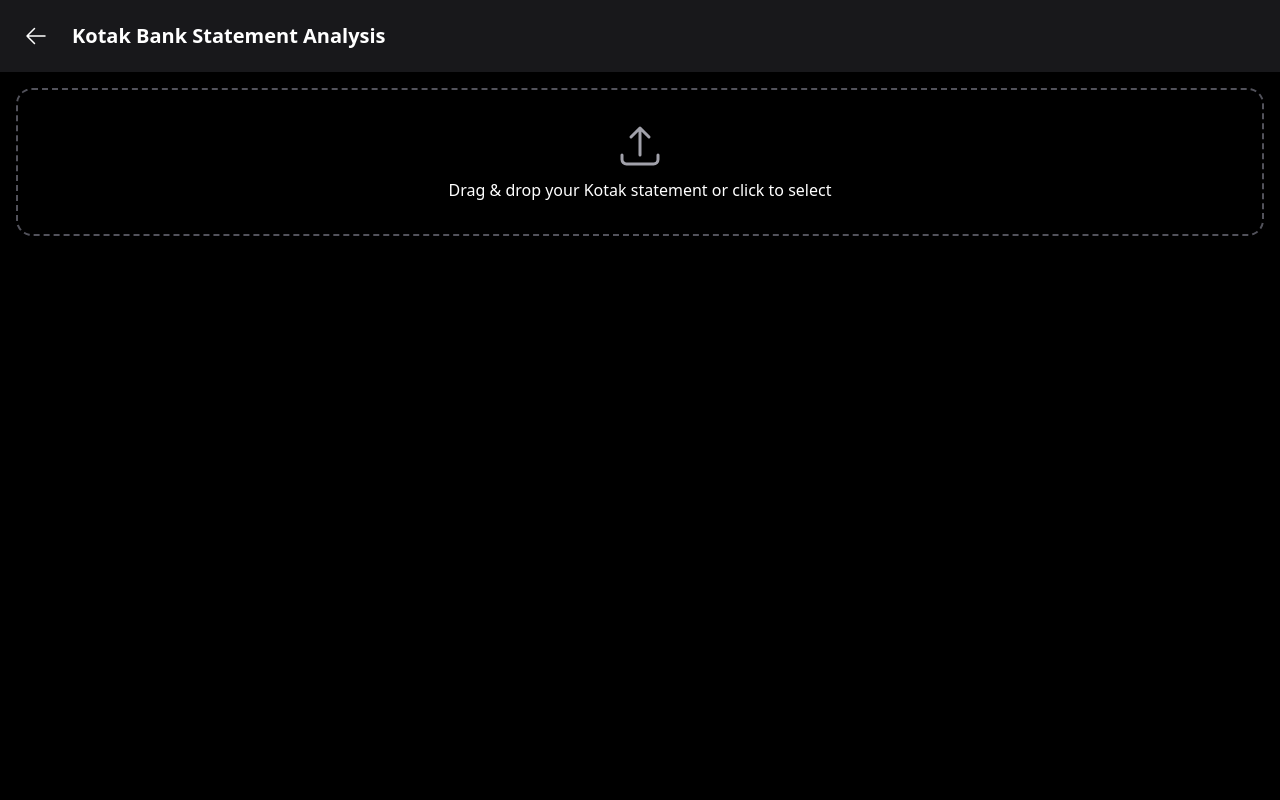
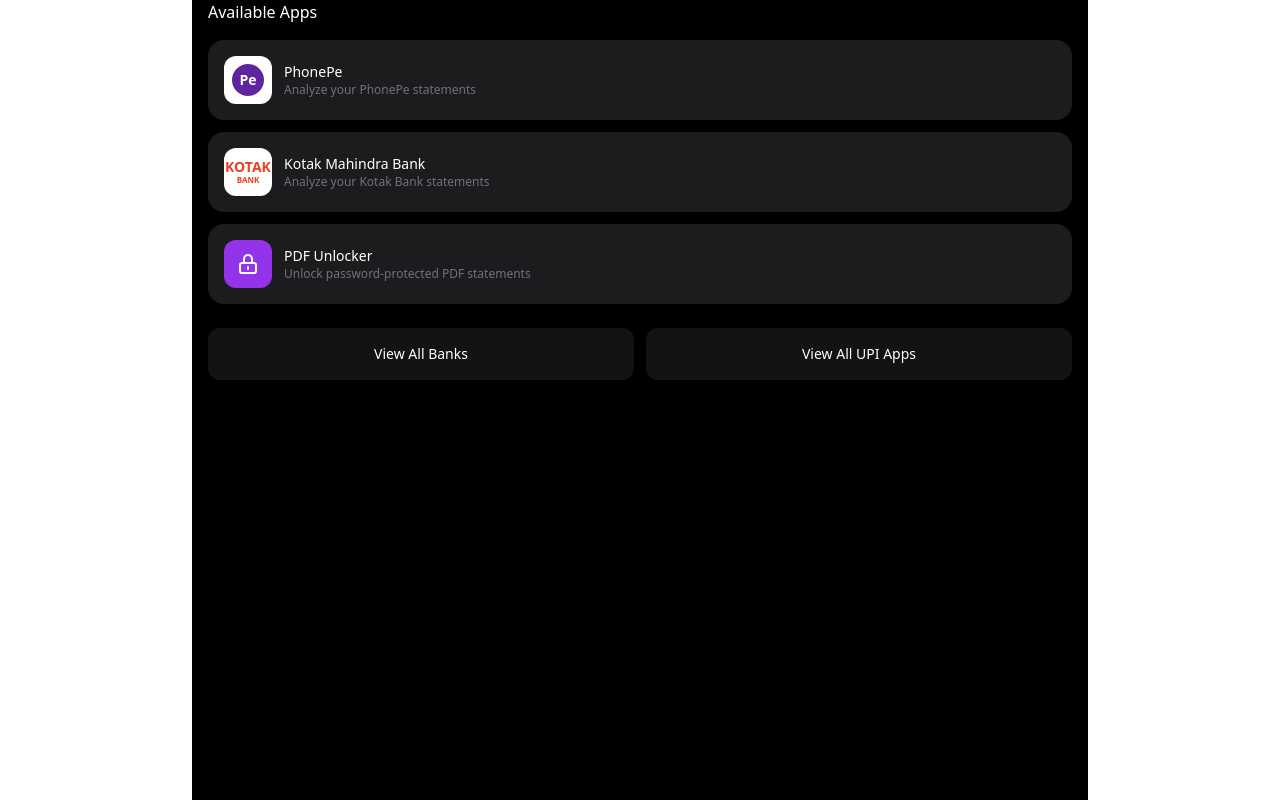
Before and after one commit to JTSanthosh0007/demo, a Next.js app in the folder frontend/: page /kotak in a window 1280 px wide. Built offline with nearby package versions, Linux system fonts and the light colour scheme.

Commit message:
refactor: consolidate all analysis logic into a single component

```diff
--- a/frontend/app/kotak/page.tsx
+++ b/frontend/app/kotak/page.tsx
@@ -1,123 +1,7 @@
 'use client';
 
-import { useRouter } from 'next/navigation'
-import { useState, useRef, useCallback } from 'react'
-import { AnalysisState, AnalysisResult, View, KotakAnalysisView } from '../components/StatementAnalysis'
+import StatementAnalysis from '../components/StatementAnalysis';
 
 export default function KotakPage() {
-  const router = useRouter()
-
-  const [selectedFile, setSelectedFile] = useState<File | null>(null);
-  const [analysisState, setAnalysisState] = useState<AnalysisState>('upload');
-  const [analysisResults, setAnalysisResult] = useState<AnalysisResult | null>(null);
-  const [error, setError] = useState<string | null>(null);
-  const fileInputRef = useRef<HTMLInputElement>(null);
-
-  const analyzeStatement = useCallback(async (file: File) => {
-    try {
-      setAnalysisState('analyzing');
-      console.log('Starting analysis for Kotak file:', file?.name);
-
-    const formData = new FormData();
-    formData.append('file', file);
-
-      const backendUrl = (process.env.NEXT_PUBLIC_API_URL || 'http://localhost:8000').replace(/\/$/, "");
-      console.log('Making POST request to /api/analyze-kotak-statement.');
-      const response = await fetch(`${backendUrl}/analyze-kotak-statement`, {
-        method: 'POST',
-        body: formData,
-      });
-
-      console.log('Received response from API:', response.status);
-      const data = await response.json();
-      console.log('API Response Data:', data);
-
-      if (!response.ok) {
-        let errorMessage = data.details || data.error || 'Analysis failed';
-        if (errorMessage.includes('This does not appear to be a Kotak Bank statement')) {
-          errorMessage = '';
-        }
-        setError(errorMessage);
-        setAnalysisState('upload');
-        setAnalysisResult(null);
-        return;
-      }
-
-      const results: AnalysisResult = {
-        ...data,
-        pageCount: data.pageCount || 0
-      };
-      console.log('Setting analysis results:', results);
-      setAnalysisResult(results);
-      setAnalysisState('results');
-      console.log('Analysis Results Transactions:', results.transactions);
-
-    } catch (error: any) {
-      console.error('Error analyzing Kotak statement:', error);
-      setError('Failed to analyze statement. Please try again.');
-      setAnalysisState('upload');
-      setAnalysisResult(null);
-    }
-  }, []);
-
-  const handleFileSelect = useCallback(async (event: React.ChangeEvent<HTMLInputElement>) => {
-    const file = event.target.files?.[0];
-    console.log('Kotak File selected:', file?.name);
-    if (file && file.type === 'application/pdf') {
-      setSelectedFile(file);
-      setError(null);
-      await analyzeStatement(file);
-    } else {
-      setError('Please select a valid PDF file');
-      setSelectedFile(null);
-      setAnalysisState('upload');
-      setAnalysisResult(null);
-    }
-    if (event.target) {
-      event.target.value = '';
-    }
-  }, [analyzeStatement]);
-
-  const handleDragOver = useCallback((event: React.DragEvent) => {
-    event.preventDefault();
-    event.stopPropagation();
-  }, []);
-
-  const handleDrop = useCallback(async (event: React.DragEvent) => {
-    event.preventDefault();
-    event.stopPropagation();
-
-    const file = event.dataTransfer.files?.[0];
-    console.log('Kotak File dropped:', file?.name);
-    if (file && file.type === 'application/pdf') {
-      setSelectedFile(file);
-      setError(null);
-      await analyzeStatement(file);
-    } else {
-      setError('Please drop a valid PDF file');
-      setSelectedFile(null);
-      setAnalysisState('upload');
-      setAnalysisResult(null);
-    }
-  }, [analyzeStatement]);
-
-  return (
-    <div className="min-h-screen bg-black">
-      <KotakAnalysisView
-        setCurrentView={() => router.push('/')}
-        selectedFile={selectedFile}
-        analysisState={analysisState}
-        analysisResults={analysisResults}
-        handleFileSelect={handleFileSelect}
-        handleDragOver={handleDragOver}
-        handleDrop={handleDrop}
-        fileInputRef={fileInputRef}
-      />
-      {error && (
-        <div className="fixed bottom-4 left-1/2 transform -translate-x-1/2 bg-red-500 text-white px-6 py-3 rounded-lg shadow-lg">
-          {error}
-        </div>
-      )}
-    </div>
-  )
+  return <StatementAnalysis />;
 }
--- a/frontend/app/phonepe/page.tsx
+++ b/frontend/app/phonepe/page.tsx
@@ -1,115 +1,7 @@
 'use client'
 
-import { useRouter } from 'next/navigation'
-import { PhonePeAnalysisView } from '../components/StatementAnalysis'
-import { useState, useRef, useCallback, useEffect } from 'react'
-import { AnalysisState, AnalysisResult, View } from '../components/StatementAnalysis'
+import StatementAnalysis from '../components/StatementAnalysis'
 
 export default function PhonePePage() {
-  const router = useRouter()
-
-  const [selectedFile, setSelectedFile] = useState<File | null>(null);
-  const [analysisState, setAnalysisState] = useState<AnalysisState>('upload');
-  const [analysisResults, setAnalysisResults] = useState<AnalysisResult | null>(null);
-  const fileInputRef = useRef<HTMLInputElement>(null);
-
-  const analyzeStatement = useCallback(async (file: File) => {
-    try {
-      setAnalysisState('analyzing');
-      console.log('Starting analysis for file:', file?.name);
-
-      const formData = new FormData();
-      formData.append('file', file);
-      formData.append('platform', 'phonepe');
-
-      const backendUrl = (process.env.NEXT_PUBLIC_API_URL || 'http://localhost:8000').replace(/\/$/, "");
-      console.log('Making POST request to /api/analyze-statement.');
-      const response = await fetch(`${backendUrl}/analyze`, {
-        method: 'POST',
-        body: formData,
-      });
-
-      console.log('Received response from API:', response.status);
-      const data = await response.json();
-      console.log('API Response Data:', data);
-
-      if (!response.ok) {
-        const errorMessage = data.details || data.error || 'Analysis failed';
-        console.error('API returned an error:', errorMessage);
-        throw new Error(errorMessage);
-      }
-
-      const results: AnalysisResult = {
-        ...data,
-        pageCount: data.pageCount || 0
-      };
-      console.log('Setting analysis results:', results);
-      setAnalysisResults(results);
-      setAnalysisState('results');
-      console.log('Analysis Results Transactions:', results.transactions);
-
-    } catch (error: any) {
-      console.error('Error analyzing statement:', error);
-      const errorMessage = error.message.includes('No transactions found')
-        ? 'No transactions could be found in this PDF. Please make sure this is a valid PhonePe statement and try again.'
-        : 'Failed to analyze statement. Please make sure this is a valid PDF statement and try again.';
-      alert(errorMessage);
-      setAnalysisState('upload');
-      setAnalysisResults(null);
-    }
-  }, []);
-
-  const handleFileSelect = useCallback(async (event: React.ChangeEvent<HTMLInputElement>) => {
-    const file = event.target.files?.[0];
-    console.log('File selected:', file?.name);
-    if (file && file.type === 'application/pdf') {
-      setSelectedFile(file);
-      await analyzeStatement(file);
-    } else {
-      alert('Please select a valid PDF file');
-      setSelectedFile(null);
-      setAnalysisState('upload');
-      setAnalysisResults(null);
-    }
-    if (event.target) {
-      event.target.value = '';
-    }
-  }, [analyzeStatement]);
-
-  const handleDragOver = useCallback((event: React.DragEvent) => {
-    event.preventDefault();
-    event.stopPropagation();
-  }, []);
-
-  const handleDrop = useCallback(async (event: React.DragEvent) => {
-    event.preventDefault();
-    event.stopPropagation();
-
-    const file = event.dataTransfer.files?.[0];
-    console.log('File dropped:', file?.name);
-    if (file && file.type === 'application/pdf') {
-      setSelectedFile(file);
-      await analyzeStatement(file);
-    } else {
-      alert('Please drop a valid PDF file');
-      setSelectedFile(null);
-      setAnalysisState('upload');
-      setAnalysisResults(null);
-    }
-  }, [analyzeStatement]);
-
-  return (
-    <div className="min-h-screen bg-black">
-      <PhonePeAnalysisView
-        setCurrentView={() => router.push('/')}
-        selectedFile={selectedFile}
-        analysisState={analysisState}
-        analysisResults={analysisResults}
-        handleFileSelect={handleFileSelect}
-        handleDragOver={handleDragOver}
-        handleDrop={handleDrop}
-        fileInputRef={fileInputRef}
-      />
-    </div>
-  )
+  return <StatementAnalysis />;
 }
```
Also changed, not shown: frontend/app/components/StatementAnalysis.tsx (indentation only), 1 other file (tests, documents, lock files or other folders).
